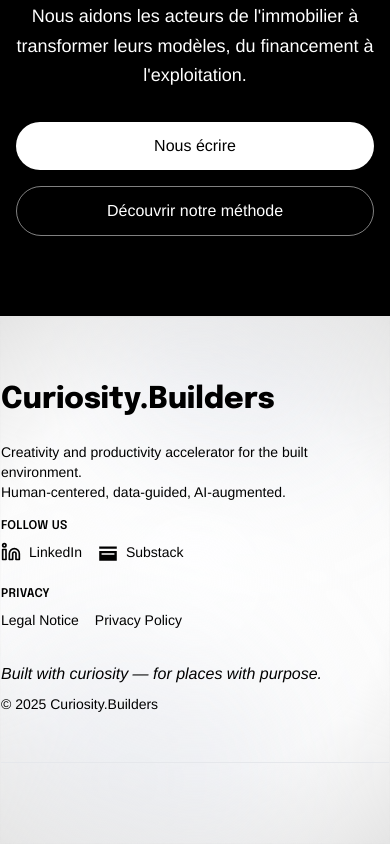
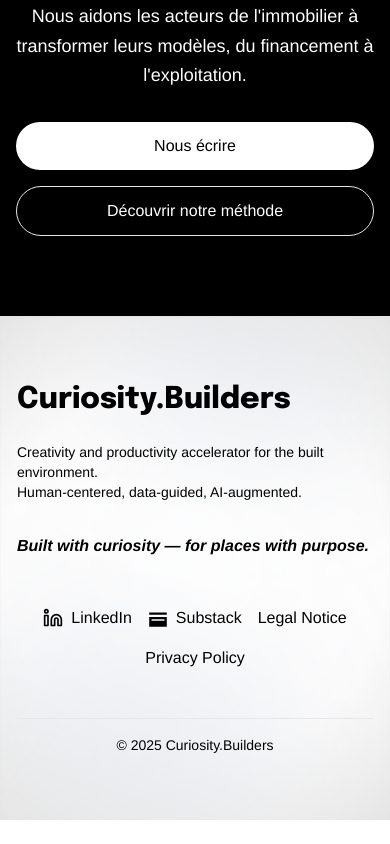
Before and after one commit to CuriosityBuilders/curiosity-builders-design, a Next.js app: page /en/contact in a window 390 px wide. Shown: the part 2254-3098 px from the top of the page. After the commit the page ends 3074 px from the top, so only its background shows below. Built offline with nearby package versions, Linux system fonts and the light colour scheme; no server answers.

Commit message:
Refactor: Updated Footer layout for improved responsiveness and visual hierarchy, added social links and legal notices.

```diff
--- a/src/components/layout/Footer.tsx
+++ b/src/components/layout/Footer.tsx
@@ -1,6 +1,6 @@
+import { Link } from "@/i18n/routing";
 import { Linkedin } from "lucide-react";
 import { getTranslations } from "next-intl/server";
-import { Link } from "@/i18n/routing";
 
 // Substack icon component
 function SubstackIcon({ className }: { className?: string }) {
@@ -32,8 +32,9 @@
         <div className="absolute -top-32 left-1/4 h-72 w-72 rounded-full bg-gray-400/20 blur-3xl"></div>
         <div className="absolute right-1/4 -bottom-24 h-80 w-80 rounded-full bg-gray-400/20 blur-3xl"></div>
       </div>
-      <div className="glass relative mx-auto flex w-full flex-col gap-12 py-16">
-        <div className="flex flex-col gap-8 md:flex-row md:justify-between md:items-start">
+      <div className="glass relative mx-auto flex w-full  flex-col gap-12 px-4 py-16">
+        <div className="grid grid-cols-1 gap-8 md:grid-cols-2 lg:gap-12">
+          {/* Colonne 1 : Logo + Description */}
           <div className="flex flex-col">
             <Link href="/" className="mb-4">
               <h2 className="font-heading text-3xl font-extrabold text-black">
@@ -43,12 +44,16 @@
             <p className="mt-2 text-sm text-black whitespace-pre-line">
               {t("description")}
             </p>
-            <div className="mt-4 flex flex-col gap-6 text-sm">
-              <div className="flex flex-col gap-2">
-                <h3 className="font-heading text-xs font-semibold uppercase tracking-wide text-black">
-                  {t("followUs")}
-                </h3>
-                <div className="flex flex-wrap gap-4">
+          </div>
+
+          {/* Colonne 2 : Tagline */}
+          <div className="flex flex-col items-start gap-2 md:items-end">
+            <p className="text-md font-bold text-black italic">{t("tagline")}</p>
+          </div>
+        </div>
+
+        {/* Ligne de liens horizontale */}
+        <div className="flex flex-wrap justify-center gap-4 md:justify-start md:gap-6">
           <a
             href="https://fr.linkedin.com/in/claireflurin"
             target="_blank"
@@ -62,18 +67,11 @@
             href="https://substack.com"
             target="_blank"
             rel="noopener noreferrer"
-                    className="flex items-center justify-center gap-2 text-black transition-colors hover:text-gray-700"
+            className="flex items-center gap-2 text-black transition-colors hover:text-gray-700"
           >
             <SubstackIcon className="h-5 w-5" />
             Substack
           </a>
-                </div>
-              </div>
-              <div className="flex flex-col gap-2">
-                <h3 className="font-heading text-xs font-semibold uppercase tracking-wide text-black">
-                  {t("privacy")}
-                </h3>
-                <div className="flex flex-wrap gap-4">
           <Link
             href="/mentions-legales"
             className="text-black transition-colors hover:text-gray-700"
@@ -87,15 +85,10 @@
             {t("privacyPolicy")}
           </Link>
         </div>
+
+        <div className="w-full relative z-10 border-t border-gray-200 pt-4">
+          <p className="text-center text-sm text-black">{t("copyright")}</p>
         </div>
-            </div>
-          </div>
-          <div className="flex flex-col items-start gap-2">
-            <p className="text-md text-black italic">{t("tagline")}</p>
-            <p className="text-sm text-black">{t("copyright")}</p>
-          </div>
-        </div>
-        <div className="w-full relative z-10 border-t border-gray-200 pt-4"></div>
       </div>
     </footer>
   );
--- a/src/components/ui/Button.tsx
+++ b/src/components/ui/Button.tsx
@@ -24,11 +24,11 @@
     primary:
       "bg-black text-white hover:bg-gray-800 focus:outline-none focus:ring-2 focus:ring-black focus:ring-offset-2",
     secondary:
-      "border border-black/50 bg-white text-black hover:border-black hover:bg-gray-50 focus:outline-none focus:ring-2 focus:ring-black focus:ring-offset-2",
+      "border border-black/90 bg-white text-black hover:border-black hover:bg-gray-50 focus:outline-none focus:ring-2 focus:ring-black focus:ring-offset-2",
     inverted:
       "bg-white text-black hover:bg-gray-100 focus:outline-none focus:ring-2 focus:ring-white focus:ring-offset-2 focus:ring-offset-black",
     "secondary-inverted":
-      "border border-white/50 bg-transparent text-white hover:border-white hover:bg-white/10 focus:outline-none focus:ring-2 focus:ring-white focus:ring-offset-2 focus:ring-offset-black",
+      "border border-white/90 bg-transparent text-white hover:border-white hover:bg-white/10 focus:outline-none focus:ring-2 focus:ring-white focus:ring-offset-2 focus:ring-offset-black",
   };
 
   const classes = `${baseClasses} ${variantClasses[variant]} ${className}`;
```
Lines whose indentation alone changed are shown as unchanged.
